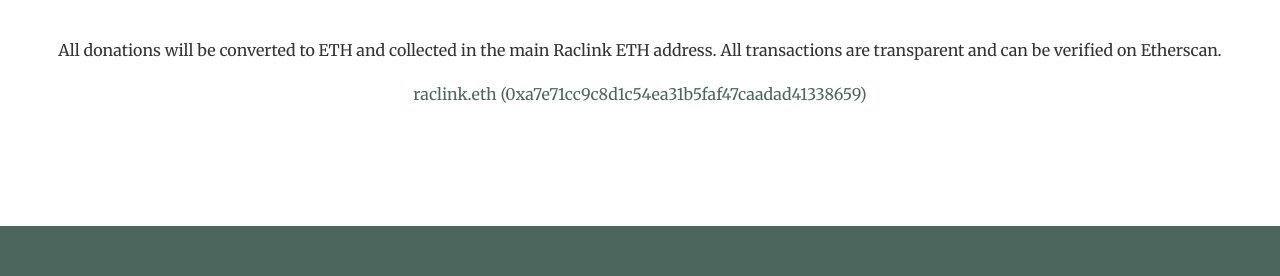
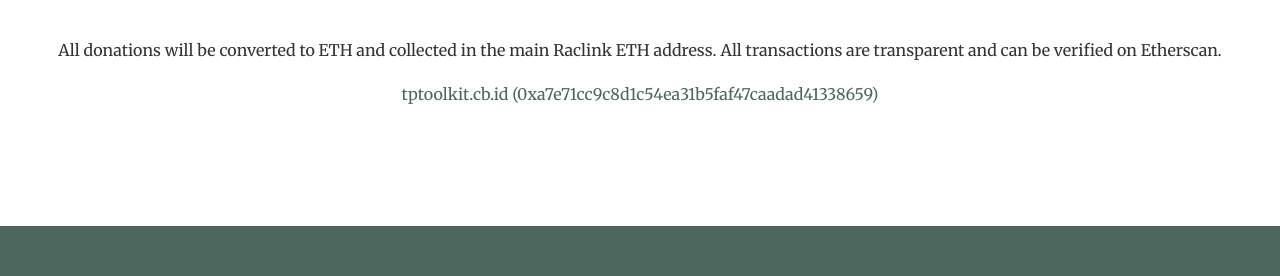
Before and after one commit to vo3xel/raclink.science, a Jekyll site: the page built from index.html, in a window 1280 px wide and 900 px high, scrolled down 2306 px. Shown: the part 385-661 px from the top of the window. Built offline with Jekyll 4.4.1, drawn with Linux system fonts in a browser that asks for light colours.

Commit message:
Update contact.html

```diff
--- a/_includes/contact.html
+++ b/_includes/contact.html
@@ -50,7 +50,7 @@
         <div class="row">
             <div class="text-center">
                 <p>All donations will be converted to ETH and collected in the main Raclink ETH address. All transactions are transparent and can be verified on Etherscan.</p>
-                <p><a href=https://etherscan.io/address/0xa7e71cc9c8d1c54ea31b5faf47caadad41338659>raclink.eth (0xa7e71cc9c8d1c54ea31b5faf47caadad41338659) </a></p>
+                <p><a href=https://etherscan.io/address/0xa7e71cc9c8d1c54ea31b5faf47caadad41338659>tptoolkit.cb.id (0xa7e71cc9c8d1c54ea31b5faf47caadad41338659) </a></p>
             </div>
         </div>
     </div>
```
